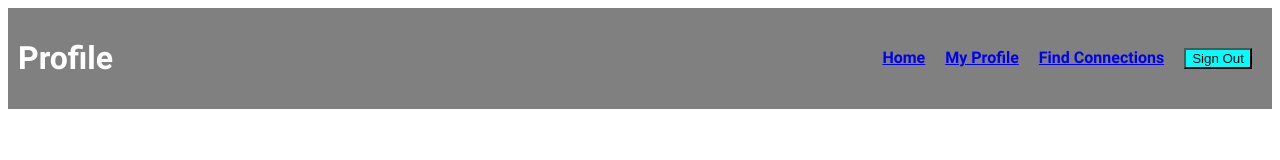
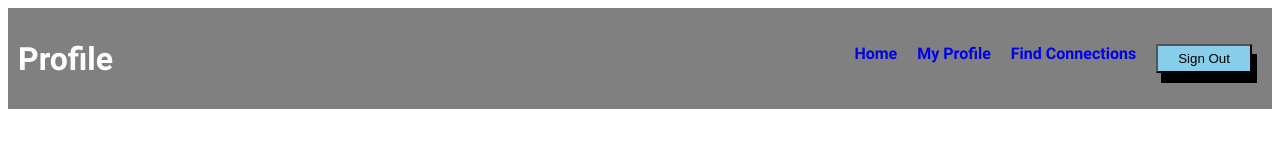
Before and after one commit to niembro64/FlexNavbar, a plain HTML site: page index.html in a window 1280 px wide. Drawn offline with Linux system fonts and the light colour scheme.

Commit message:
Lookin Good

```diff
--- a/style.css
+++ b/style.css
@@ -23,10 +23,36 @@ ul {
     list-style-type: none;
 }
 
+a:hover{
+    color: green;
+}
+
+a:link{
+    text-decoration: none;
+}
+
+a:active{
+    color: white;
+}
+
 li {
     margin: 10px;
 }
 
 .btn{
-    background-color: cyan;
+    background-color: skyblue;
+    color: black;
+    padding: 5px 20px 5px 20px;
+    box-shadow: 5px 10px #000000;
+    border-color: black;
 }
+
+.btn:hover{
+    color: green;
+    background-color: darkgreen;
+}
+
+.btn:active{
+    color: grey;
+    background-color: black;
+}
```
